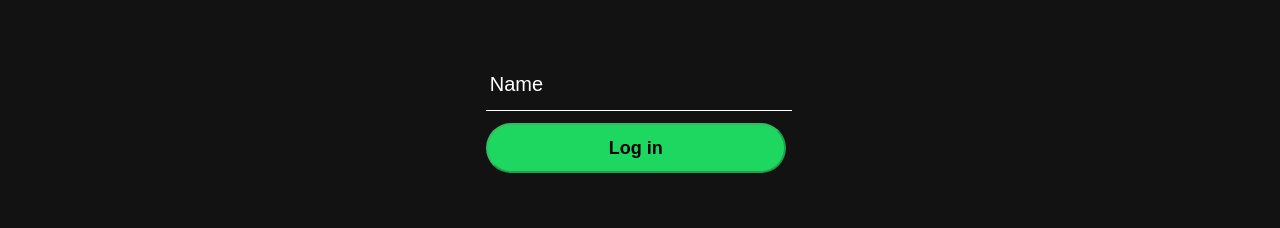
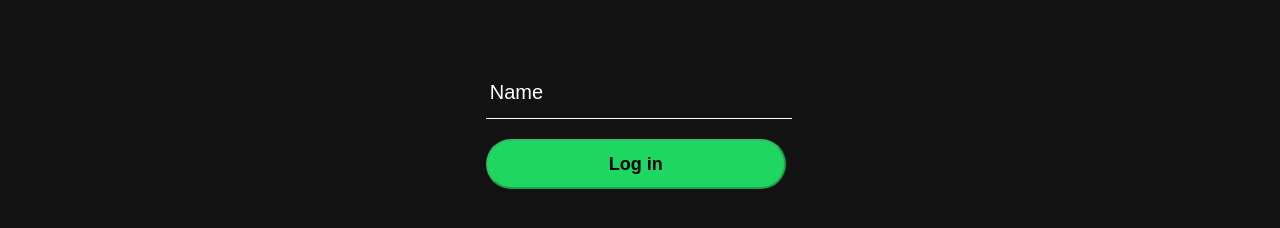
Before and after one commit to angelasalomao/project-trybe-tunes, a React (Create React App) app: page / in a window 1280 px wide. Shown: the part 614-842 px from the top of the page. Built offline with nearby package versions, Linux system fonts and the light colour scheme.

Commit message:
estilização da página de login

```diff
--- a/src/pages/Login.css
+++ b/src/pages/Login.css
@@ -54,7 +54,7 @@ body {
 .input-name {
   width: 300px;
   height: 50px;
-  margin-top: 60px;
+  margin-top: 68px;
   background-color: #121212;
   border: none;
   border-bottom: 1px solid white;
@@ -76,7 +76,7 @@ body {
   color: black;
   font-size: 18px;
   font-weight: 900;
-  margin-top: 12px;
+  margin-top: 20px;
   margin-bottom: 70px;
   cursor: pointer;
 }
```
